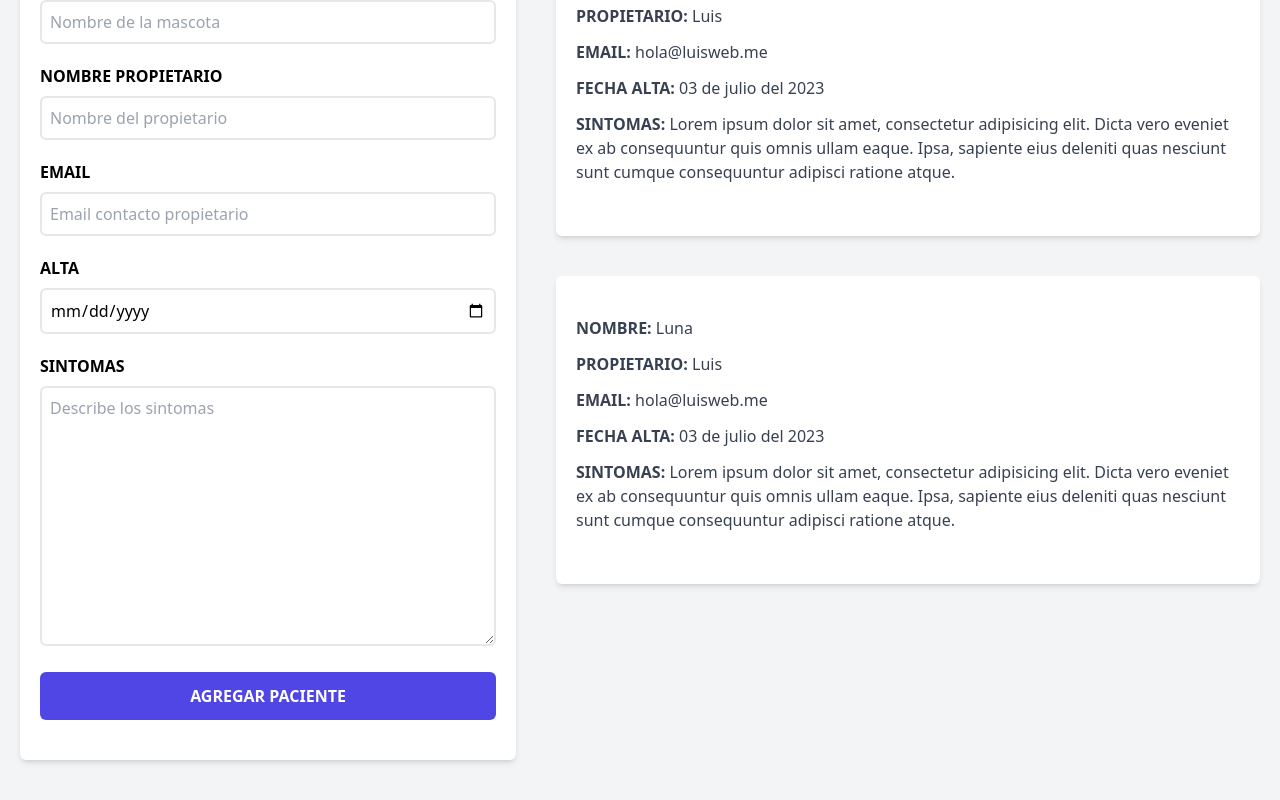
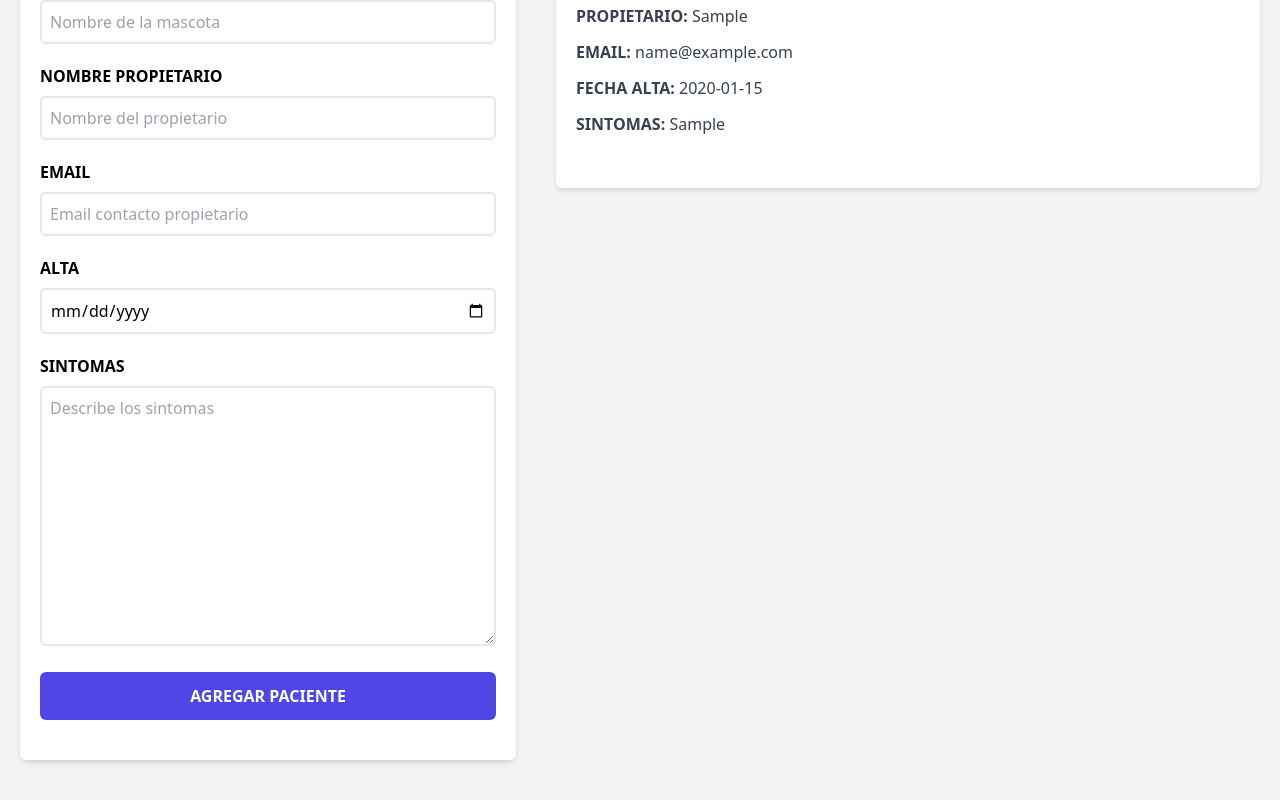
Before and after one commit to luisrlwev/citas-react, a React (Vite) app: page / in a window 1280 px wide. Both pictures are taken after typing "Sample", "Sample", "name@example.com", "2020-01-15", "Sample" into the empty fields and a click on the input "Agregar paciente". Shown: the part 372-1172 px from the top of the page. Built offline with nearby package versions, Linux system fonts and the light colour scheme.

Commit message:
Avance clase 78

```diff
--- a/src/App.jsx
+++ b/src/App.jsx
@@ -15,7 +15,9 @@
           pacientes={pacientes}
           setPacientes={setPacientes}
         />
-        <ListadoPacientes/>
+        <ListadoPacientes
+          pacientes={pacientes}
+        />
       </div>
     </div>
   )
--- a/src/components/ListadoPacientes.jsx
+++ b/src/components/ListadoPacientes.jsx
@@ -1,15 +1,18 @@
 import Paciente from "./Paciente"
 
-const ListadoPacientes = () => {
+const ListadoPacientes = ({pacientes}) => {
+
   return (
     <div className='md:w-1/2 lg:w-3/5 md:h-screen overflow-y-scroll'>
       <h2 className='font-black text-3xl text-center'>Listado de pacientes</h2>
       <p className='text-xl mt-5 mb-10 text-center'>Administra tus <span className='text-indigo-600 font-bold'>pacientes y citas</span></p>
-      <Paciente/>
-      <Paciente/>
-      <Paciente/>
-      <Paciente/>
-      <Paciente/>
+
+      { pacientes.map( (paciente, index) => (
+          <Paciente
+            key={index}
+            paciente={paciente}
+          />
+      ))}
     </div>
   )
 }
--- a/src/components/Paciente.jsx
+++ b/src/components/Paciente.jsx
@@ -1,11 +1,14 @@
-const Paciente = () => {
+const Paciente = ({paciente}) => {
+
+  const { nombre, propietario, email, fecha, sintomas } = paciente
+
   return (
     <div className='mx-5 my-10 bg-white shadow-md px-5 py-10 rounded-md'>
-        <p className='font-bold mb-3 text-gray-700 uppercase'>Nombre: <span className='font-normal normal-case'>Luna</span></p>
-        <p className='font-bold mb-3 text-gray-700 uppercase'>Propietario: <span className='font-normal normal-case'>Luis</span></p>
-        <p className='font-bold mb-3 text-gray-700 uppercase'>Email: <span className='font-normal normal-case'>hola@luisweb.me</span></p>
-        <p className='font-bold mb-3 text-gray-700 uppercase'>Fecha Alta: <span className='font-normal normal-case'>03 de julio del 2023</span></p>
-        <p className='font-bold mb-3 text-gray-700 uppercase'>Sintomas: <span className='font-normal normal-case'>Lorem ipsum dolor sit amet, consectetur adipisicing elit. Dicta vero eveniet ex ab consequuntur quis omnis ullam eaque. Ipsa, sapiente eius deleniti quas nesciunt sunt cumque consequuntur adipisci ratione atque.</span></p>
+        <p className='font-bold mb-3 text-gray-700 uppercase'>Nombre: <span className='font-normal normal-case'>{nombre}</span></p>
+        <p className='font-bold mb-3 text-gray-700 uppercase'>Propietario: <span className='font-normal normal-case'>{propietario}</span></p>
+        <p className='font-bold mb-3 text-gray-700 uppercase'>Email: <span className='font-normal normal-case'>{email}</span></p>
+        <p className='font-bold mb-3 text-gray-700 uppercase'>Fecha Alta: <span className='font-normal normal-case'>{fecha}</span></p>
+        <p className='font-bold mb-3 text-gray-700 uppercase'>Sintomas: <span className='font-normal normal-case'>{sintomas}</span></p>
     </div>
   )
 }
```
